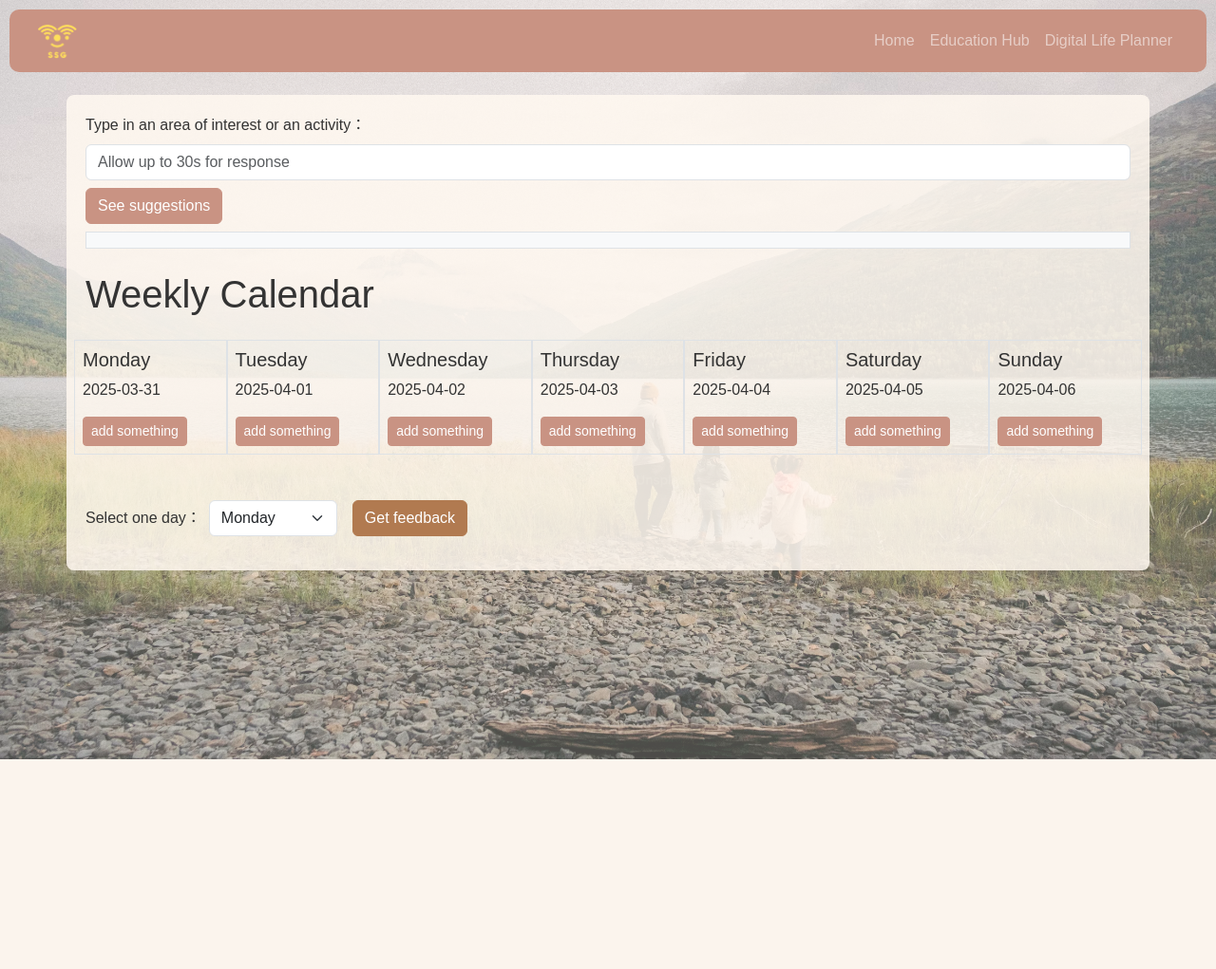
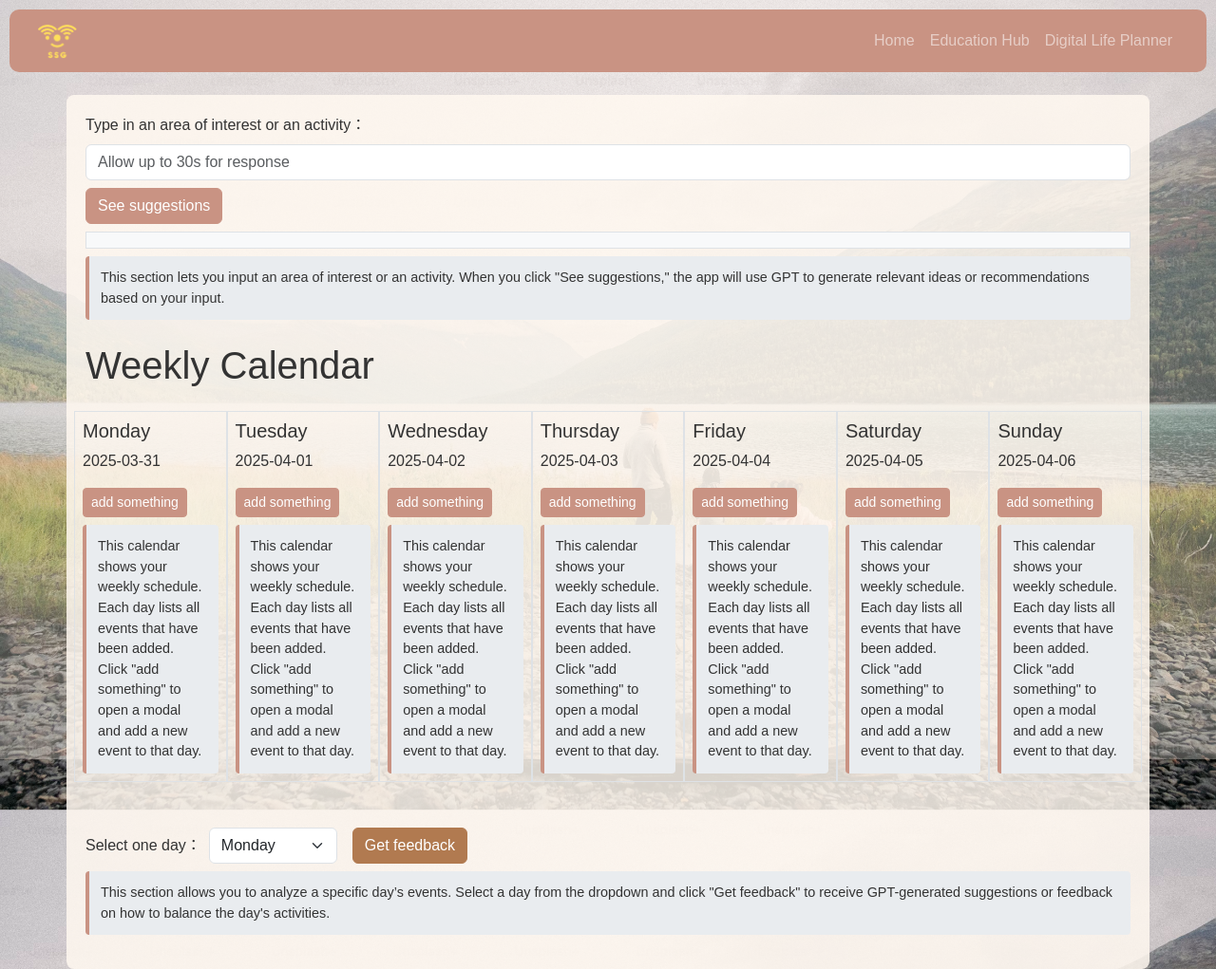
Before and after one commit to HuKaiLiLaJi/FIT5120main, a Flask app: page /epic2 in a window 1280 px wide. Shown: the whole page at 95% size. Before the commit the page ends 800 px from the top, so only its background shows below. Run offline with Flask 3, Linux system fonts and the light colour scheme; data that the repository does not hold is empty.

Commit message:
added descriptive blocks

```diff
--- a/app/templates/calendar.html
+++ b/app/templates/calendar.html
@@ -2,13 +2,33 @@
 {% extends "base.html" %}
 {% block title %}Weekly Calendar{% endblock %}
 
+{% block extra_styles %}
+  <style>
+    /* Inline styles for description blocks */
+    .description-block {
+      margin-top: 0.5rem;
+      padding: 0.75rem;
+      background-color: #e9ecef;
+      border-left: 4px solid #c99383;
+      border-radius: 4px;
+      font-size: 0.9rem;
+      color: #333;
+    }
+  </style>
+{% endblock %}
+
 {% block content %}
   <!-- Interest suggestion section -->
   <div class="mb-4">
-    <label for="inputText" class="form-label">Type in an area of interest or an activity：</label>
+    <label for="inputText" class="form-label">
+      Type in an area of interest or an activity：
+    </label>
     <input type="text" id="inputText" class="form-control mb-2" placeholder="Allow up to 30s for response">
     <button id="submitButton" class="btn btn-primary">See suggestions</button>
     <div id="outputBox" class="mt-2 p-2 border bg-light"></div>
+    <div class="description-block">
+      This section lets you input an area of interest or an activity. When you click "See suggestions," the app will use GPT to generate relevant ideas or recommendations based on your input.
+    </div>
   </div>
 
   <!-- Calendar display -->
@@ -30,6 +50,9 @@
         <button class="btn btn-sm btn-primary" onclick="openAddModal('{{ day }}')">
           add something
         </button>
+        <div class="description-block">
+          This calendar shows your weekly schedule. Each day lists all events that have been added. Click "add something" to open a modal and add a new event to that day.
+        </div>
       </div>
     {% endfor %}
   </div>
@@ -59,6 +82,9 @@
           </div>
           <button type="submit" class="btn btn-success">submit</button>
         </form>
+        <div class="description-block">
+          Use this modal form to add a new event to the selected day. Enter the event title, description, start and end times, and submit the form to update your calendar.
+        </div>
       </div>
     </div>
   </div>
@@ -77,7 +103,11 @@
     </select>
     <button id="analyzeBtn" class="btn btn-secondary">Get feedback</button>
   </div>
-  <!-- This div will display the GPT output rendered from Markdown using Marked -->
+  <div class="description-block">
+    This section allows you to analyze a specific day’s events. Select a day from the dropdown and click "Get feedback" to receive GPT-generated suggestions or feedback on how to balance the day's activities.
+  </div>
+
+  <!-- GPT output display -->
   <div id="analysisResult" class="mt-3"></div>
 {% endblock %}
 
```
